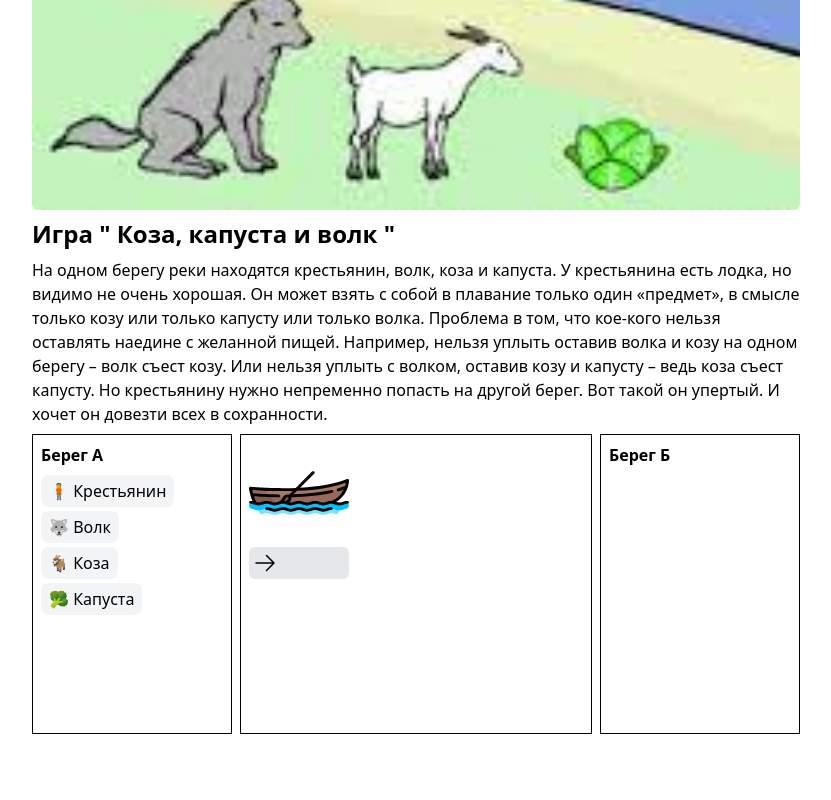
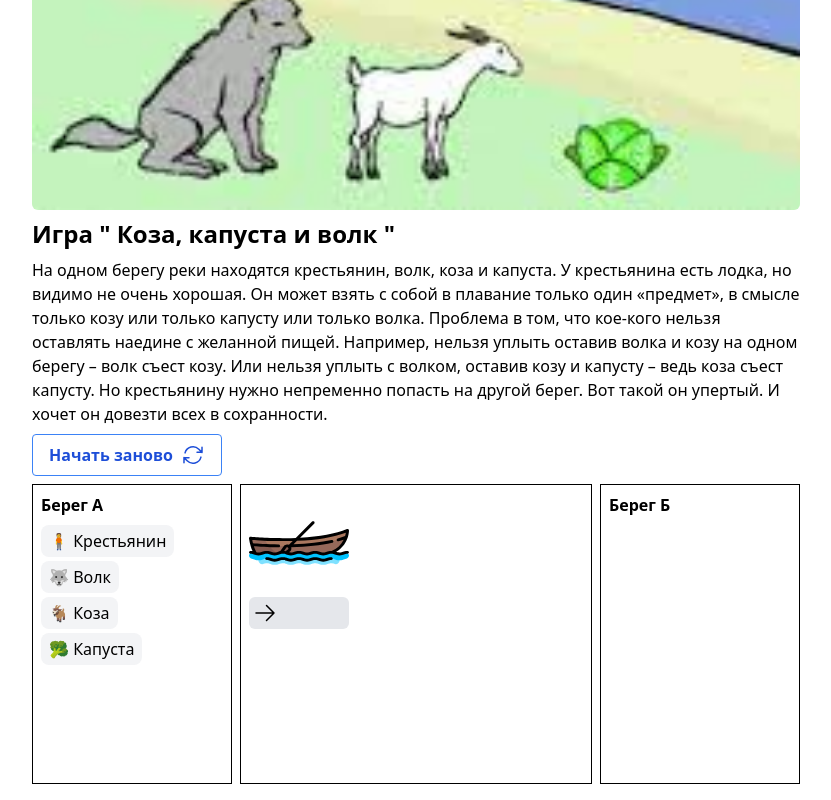
Before and after one commit to webdiller/wolf-goat-cabbage-game, a Next.js app: page / in a window 1280 px wide. Shown: the part 574-1374 px from the top of the page, without its empty margins (224-1055 px from the left). Before the commit the page ends 1324 px from the top, so only its background shows below. Built offline with nearby package versions, Linux system fonts and the light colour scheme.

Commit message:
feat: add new logic

```diff
--- a/src/pages/index.tsx
+++ b/src/pages/index.tsx
@@ -4,6 +4,7 @@ import imageMain from "@/public/main-image.jpg";
 import imageBoat from "@/public/boat.svg";
 import { useEffect, useRef, useState } from "react";
 import clsx from "clsx";
+import { useRouter } from "next/router";
 
 const inter = Inter({ subsets: ["latin"] });
 
@@ -19,7 +20,7 @@ interface Answer {
 interface Entity {
   title: string;
   icon: string;
-  match: Entity[];
+  match: string[];
 }
 
 type Stage = "stop" | "sail";
@@ -35,17 +36,17 @@ export default function Home() {
     {
       title: "Волк",
       icon: "🐺",
-      match: [],
+      match: ["Коза"],
     },
     {
       title: "Коза",
       icon: "🐐",
-      match: [],
+      match: ["Капуста"],
     },
     {
       title: "Капуста",
       icon: "🥦",
-      match: [],
+      match: ["Коза"],
     },
   ];
 
@@ -164,6 +165,7 @@ export default function Home() {
     ],
   };
   const boatRef = useRef(null);
+  const router = useRouter()
   const [currentSide, setCurrentSide] = useState<Side>("left");
   const [stage, setStage] = useState<Stage>("stop");
   const [boat, setBoat] = useState<Entity[]>([]);
@@ -198,11 +200,44 @@ export default function Home() {
     }
   };
 
+  const onResetGame = () => {
+    router.reload()
+  };
+
   const onSailBoatToSide = () => {
     if (!boat.find((search) => search.title.includes("рестьянин"))) return;
     if (currentSide === "left") setCurrentSide("right");
     if (currentSide === "right") setCurrentSide("left");
   };
+
+  useEffect(() => {
+    if (currentSide === "right") {
+      leftSide.forEach((element) => {
+        element.match.forEach((matchElement) => {
+          if (leftSide.find((search) => search.title === matchElement)) {
+            alert("Game over");
+            onResetGame()
+          }
+        });
+      });
+    }
+    if (currentSide === "left") {
+      rightSide.forEach((element) => {
+        element.match.forEach((matchElement) => {
+          if (rightSide.find((search) => search.title === matchElement)) {
+            alert("Game over");
+            onResetGame()
+          }
+        });
+      });
+    }
+  }, [currentSide, leftSide, rightSide]);
+
+  useEffect(() => {
+    if (rightSide.length === 4) {
+      alert("Win");
+    }
+  }, [rightSide]);
 
   return (
     <div className="container space-y-2 max-w-[800px] mx-auto p-4">
@@ -210,6 +245,19 @@ export default function Home() {
       <div className="space-y-2">
         <h1 className="text-2xl font-bold">Игра &quot; Коза, капуста и волк &quot;</h1>
         {question.title}
+        <button
+          onClick={onResetGame}
+          className="inline-flex transition-all duration-300 items-center space-x-2 bg-transparent hover:bg-blue-500 text-blue-700 font-semibold hover:text-white py-2 px-4 border border-blue-500 hover:border-transparent rounded"
+        >
+          <span>Начать заново</span>
+          <svg xmlns="http://www.w3.org/2000/svg" fill="none" viewBox="0 0 24 24" strokeWidth={1.5} stroke="currentColor" className="w-6 h-6">
+            <path
+              strokeLinecap="round"
+              strokeLinejoin="round"
+              d="M16.023 9.348h4.992v-.001M2.985 19.644v-4.992m0 0h4.992m-4.993 0l3.181 3.183a8.25 8.25 0 0013.803-3.7M4.031 9.865a8.25 8.25 0 0113.803-3.7l3.181 3.182m0-4.991v4.99"
+            />
+          </svg>
+        </button>
         <div className="min-h-[300px] flex gap-2">
           <div
             className={clsx("border-[1px] space-y-2 border-black p-2 w-[200px] min-w-[200px]", {
```
